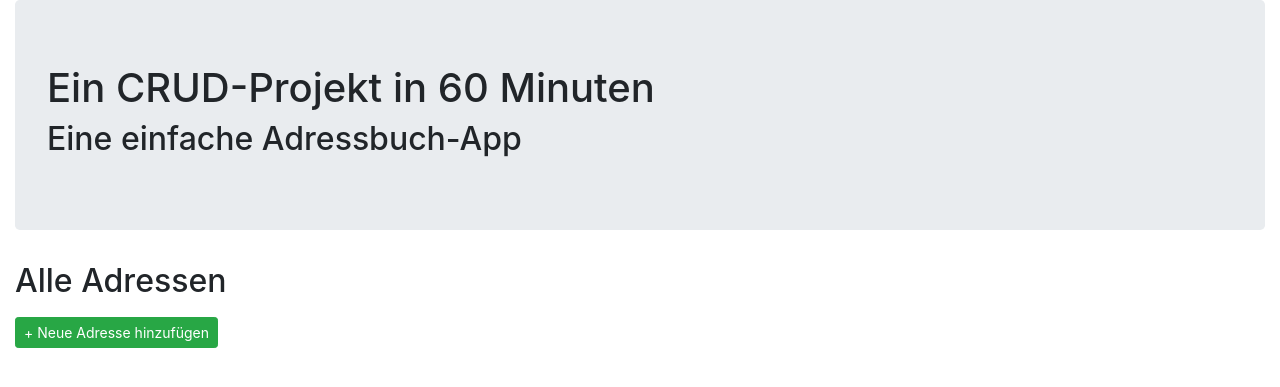
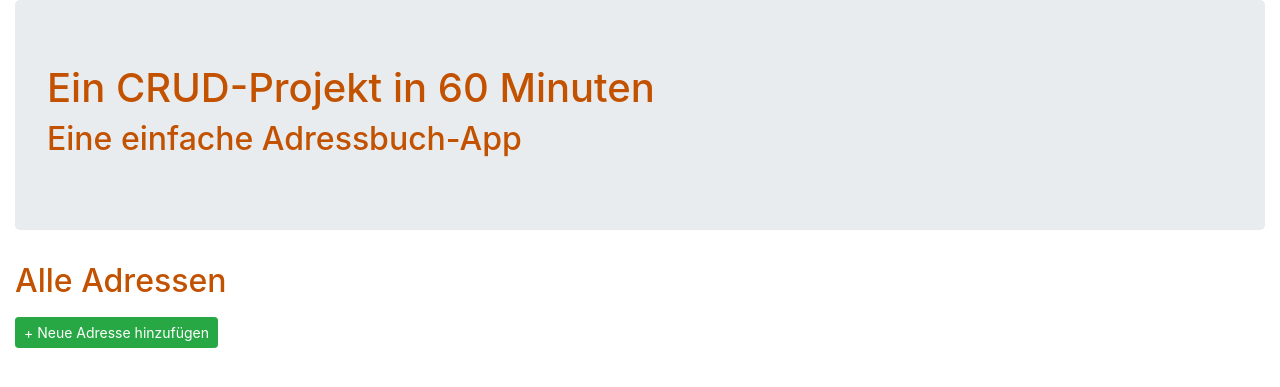
Before and after one commit to FritziFritte/sonnmich_repo, a Django app: page / in a window 1280 px wide. Shown: the part 56-443 px from the top of the page. Run offline with Django 3.2, Linux system fonts and the light colour scheme; data that the repository does not hold is empty; some libraries are stand-ins or nearby versions.

Commit message:
css tryout

```diff
--- a/sonne/adressen/static/css/adressen.css
+++ b/sonne/adressen/static/css/adressen.css
@@ -1,3 +1,3 @@
-h1 a, h2 a {
+h1, h2 {
     color: #C25100;
 }
```
